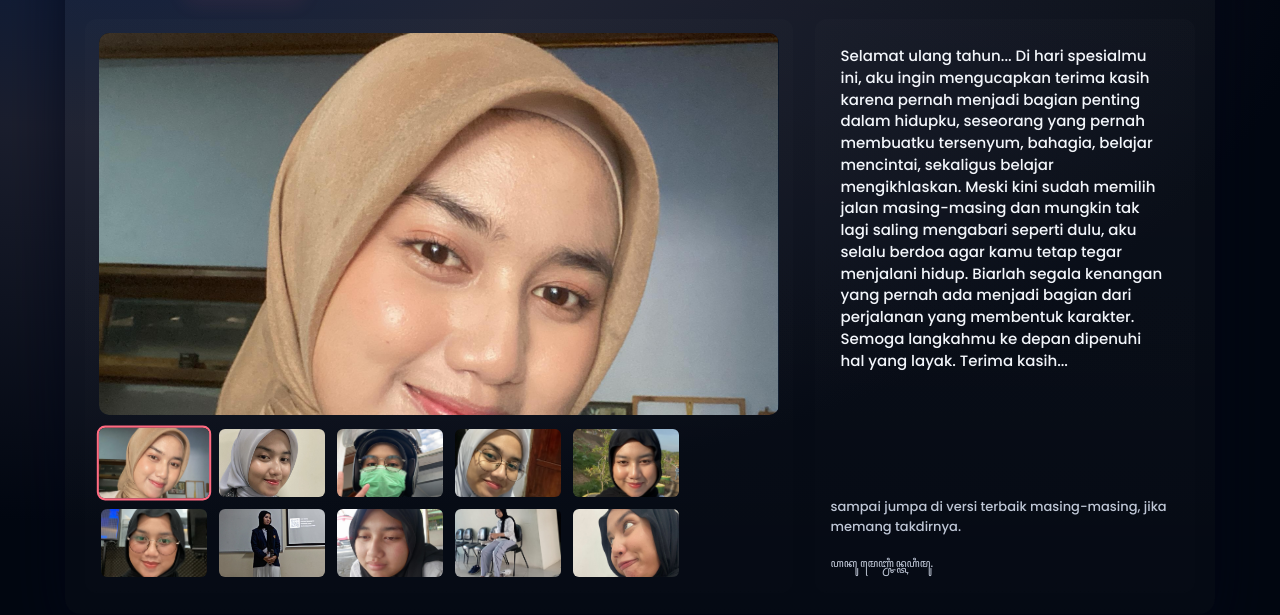
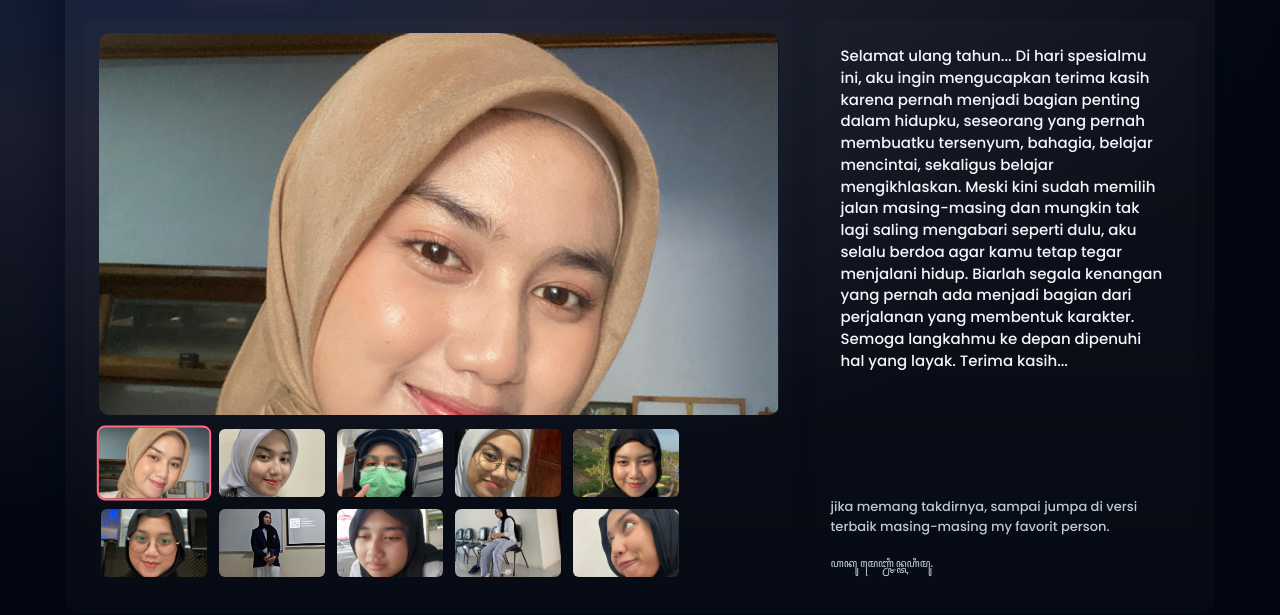
Before and after one commit to IMDZIVT/Selamat-Ulang-Tahun, a plain HTML site: page index.html in a window 1280 px wide. Shown: the part 157-772 px from the top of the page. Drawn offline with Linux system fonts and the light colour scheme.

Commit message:
Update index.html

```diff
--- a/index.html
+++ b/index.html
@@ -219,7 +219,7 @@ Meski kini sudah memilih jalan masing-masing dan mungkin tak lagi saling mengaba
 Semoga langkahmu ke depan dipenuhi hal yang layak.
 Terima kasih...
       </div>
-      <div class="note">sampai jumpa di versi terbaik masing-masing, jika memang takdirnya.</div>
+      <div class="note">jika memang takdirnya, sampai jumpa di versi terbaik masing-masing my favorit person.</div>
       <div class="download-note">ꦲꦏꦸ ꦩꦺꦚ꧀ꦕꦶꦤ꧀ꦠꦲꦶꦩꦸ.</div>
     </div>
   </div>
```
